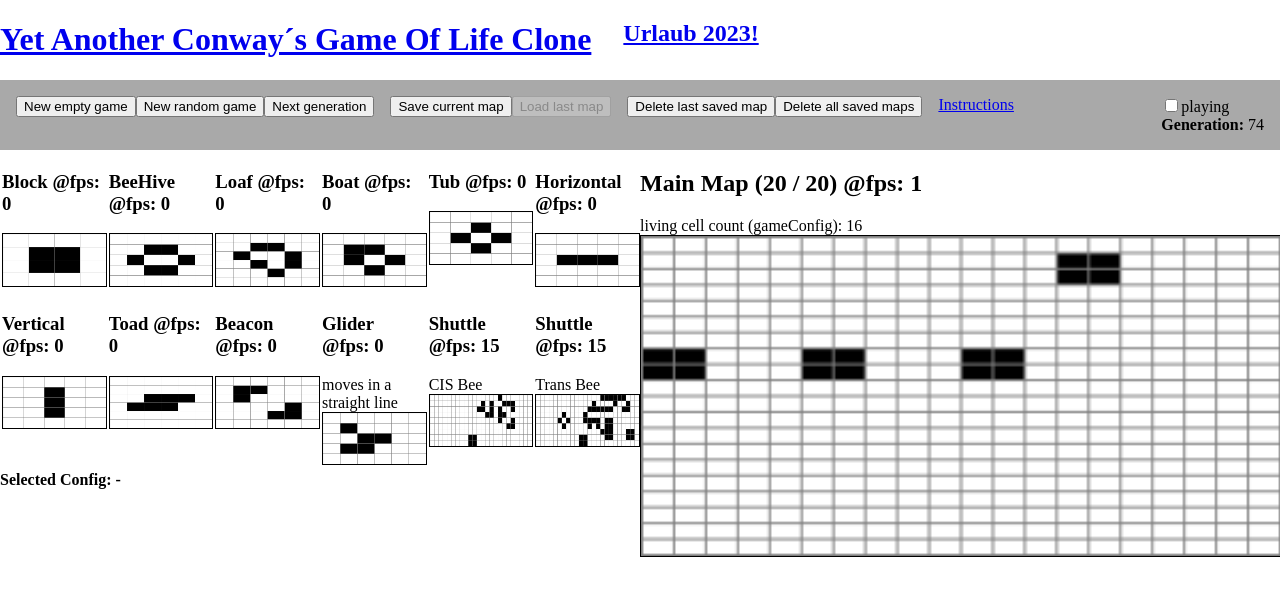
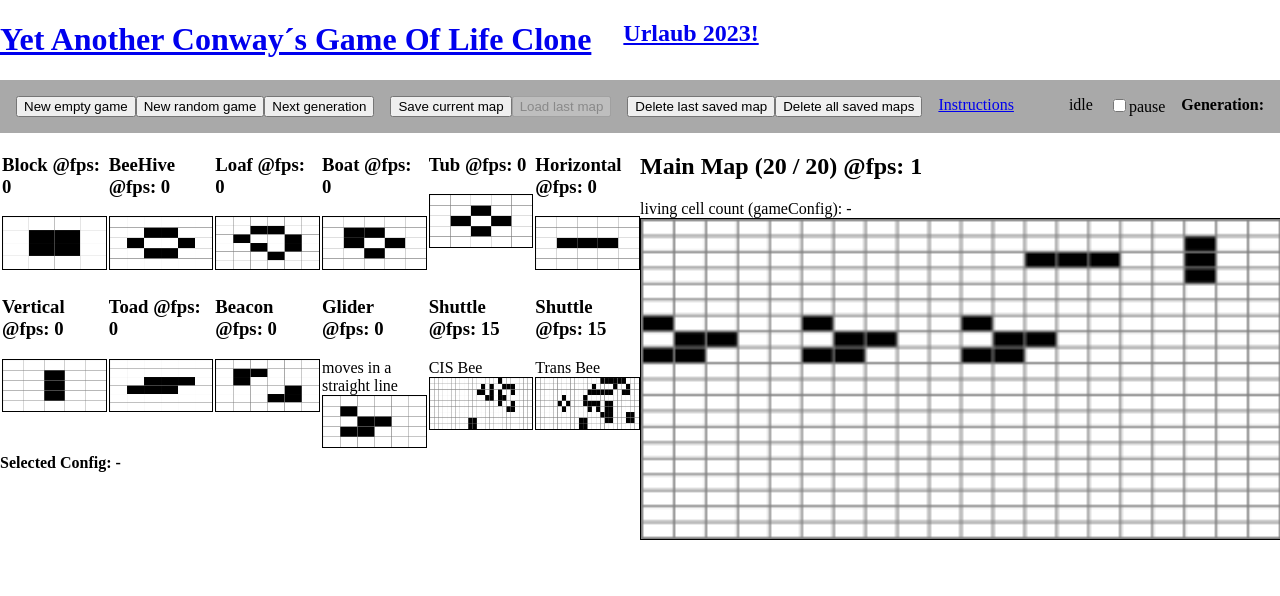
Before and after one commit to Phrenchen/yet-another-conway-clone, an Angular app: page / in a window 1280 px wide. Shown: the top 596 px of the page. Built offline with nearby package versions, Linux system fonts and the light colour scheme.

Commit message:
added future generation progress display

```diff
--- a/src/app/app.module.ts
+++ b/src/app/app.module.ts
@@ -12,6 +12,7 @@ import {MapSizePipe} from './pipes/map-size.pipe';
 import {InstructionsComponent} from './components/instructions/instructions.component';
 import {UrlaubBodenseeComponent} from './components/urlaub-bodensee/urlaub-bodensee.component';
 import {ConwayPageComponent} from './components/conway-page/conway-page.component';
+import { CalculateMapProgressComponent } from './components/calculate-map-progress/calculate-map-progress.component';
 
 @NgModule({
     declarations: [
@@ -24,6 +25,7 @@ import {ConwayPageComponent} from './components/conway-page/conway-page.componen
         InstructionsComponent,
         UrlaubBodenseeComponent,
         ConwayPageComponent,
+        CalculateMapProgressComponent,
     ],
     imports: [
         BrowserModule,
--- /dev/null
+++ b/src/app/components/calculate-map-progress/calculate-map-progress.component.html
@@ -0,0 +1,8 @@
+<p *ngIf="calculationInProgress; else idle">
+    calculation next generations... <br>
+    {{progressPercent}}% complete
+</p>
+
+<ng-template #idle>
+    idle
+</ng-template>
--- a/src/app/components/conway-page/conway-page.component.ts
+++ b/src/app/components/conway-page/conway-page.component.ts
@@ -121,7 +121,7 @@ export class ConwayPageComponent {
   }
 
   public startNewRandomGame(): void {
-    this.newGame(this.cgol.createMap(1000, 1000, 'random'));
+    this.newGame(this.cgol.createMap(100, 100, 'random'));
   }
 
   public startNewEmptyGame(): void {
--- a/src/app/components/header/header.component.html
+++ b/src/app/components/header/header.component.html
@@ -1,6 +1,6 @@
 <header>
     <div class="status-bar">
-        <div class="header-buttons">
+        <div class="flex-horizontal">
             <div>
                 <button (click)="newEmptyGame()">New empty game</button>
                 <button (click)="newRandomGame()">New random game</button>
@@ -33,15 +33,16 @@
 
             <a [routerLink]="'instructions'">Instructions</a> <br>
         </div>
-        <div>
+        <div class="flex-horizontal">
+            <app-calculate-map-progress></app-calculate-map-progress>
             <div>
                 <input id="toggle-main-map-pause" type="checkbox" [(ngModel)]="togglePaused"
                        (ngModelChange)="pauseChange.emit($event)">
-                <label for="toggle-main-map-pause">{{togglePaused ? 'paused' : 'playing'}}</label>
+                <label for="toggle-main-map-pause">{{togglePaused ? 'play' : 'pause'}}</label>
             </div>
             <!--      <p>is game over? {{cgol.gameOver$$ | async | json}}</p>-->
             <p><b>Generation:</b> {{generationCount$ | async}}</p>
         </div>
+    </div>
 
-    </div>
 </header>
--- a/src/app/components/header/header.component.scss
+++ b/src/app/components/header/header.component.scss
@@ -1,26 +1,20 @@
 header {
   box-sizing: border-box;
+    padding: 1rem;
+    background-color: darkgrey;
 
   .status-bar {
     display: flex;
     justify-content: space-between;
 
-    //margin: 1rem 1rem 0 1rem;
-    padding: 1rem;
-    background-color: darkgrey;
-
-    .header-buttons {
-      display: flex;
-      gap: 1rem;
-    }
-  }
-
-  header {
-    width: 100%;
-    background-color: grey;
   }
 
   h1 {
     margin: 0;
   }
 }
+
+.flex-horizontal {
+  display: flex;
+  gap: 1rem;
+}
--- a/src/app/components/header/header.component.ts
+++ b/src/app/components/header/header.component.ts
@@ -51,6 +51,8 @@ export class HeaderComponent implements OnInit, OnChanges {
         this.selectedSavegameForm.valueChanges.subscribe(change => {
             this.selectedGame = change['saveGame'];
         })
+
+        this.pauseChange.emit(true);
     }
 
     ngOnChanges(changes: SimpleChanges) {
```
Also changed, not shown: src/app/components/calculate-map-progress/calculate-map-progress.component.ts (added, +12 -0 lines), src/app/components/calculate-map-progress/calculate-map-progress.component.scss (added), 1 other file (tests, documents, lock files or other folders).
